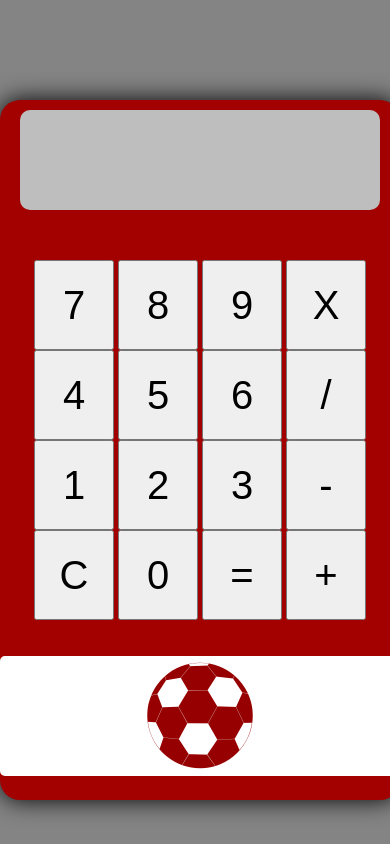
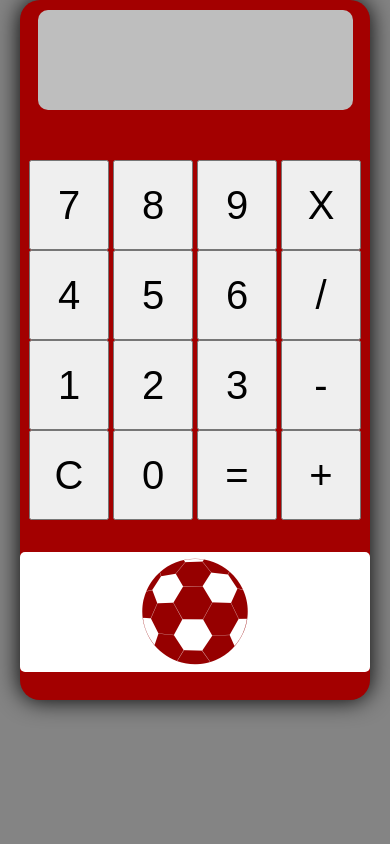
Before and after one commit to bautirenaudo/Prueba1, a plain HTML site: page index.html in a window 390 px wide. Drawn offline with Linux system fonts and the light colour scheme; files whose address does not match are found by name.

Commit message:
Add files via upload

```diff
--- a/css/estilos.css
+++ b/css/estilos.css
@@ -62,3 +62,12 @@ button{
     font-size: 120px;
     color: rgb(150, 0, 0);
 }
+
+
+@media screen and (max-width:900px ) {
+    .calcu{
+        margin-top: 0px;
+        width: 350px;
+    }
+
+}
```
